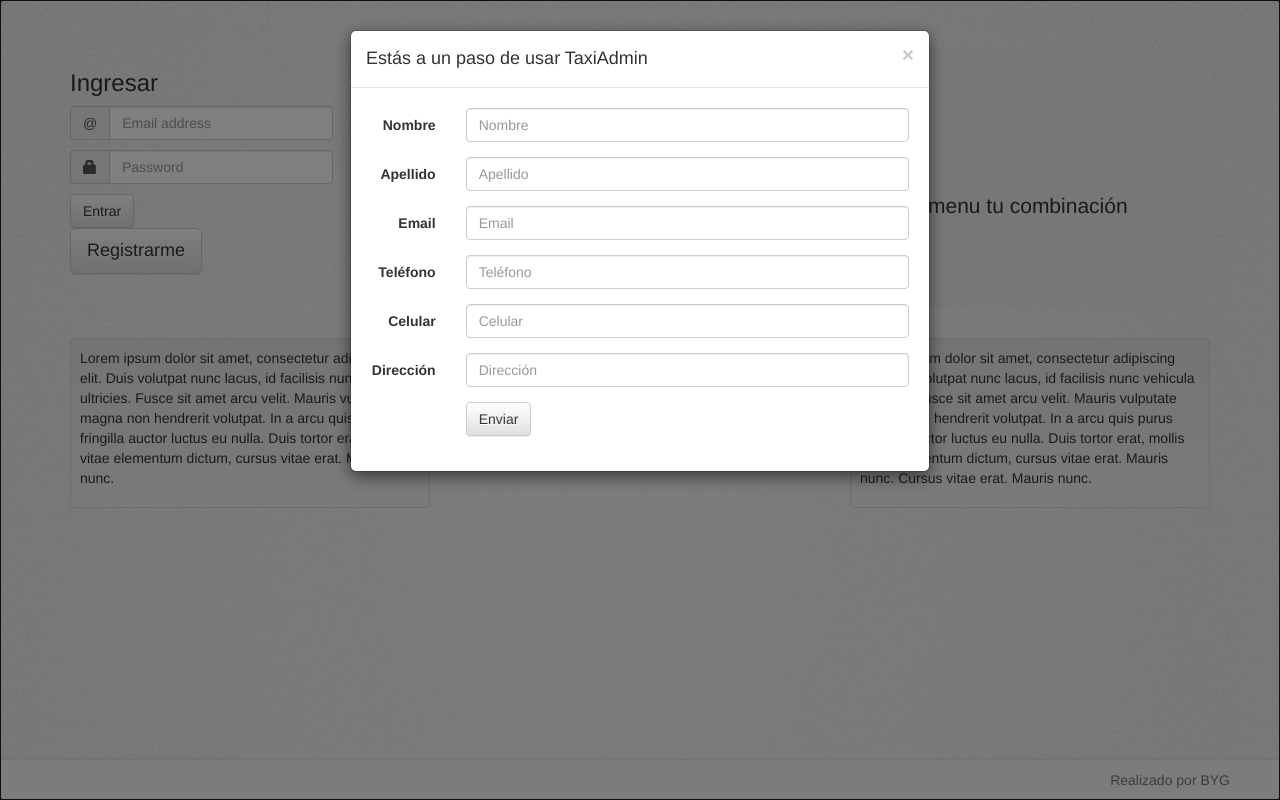
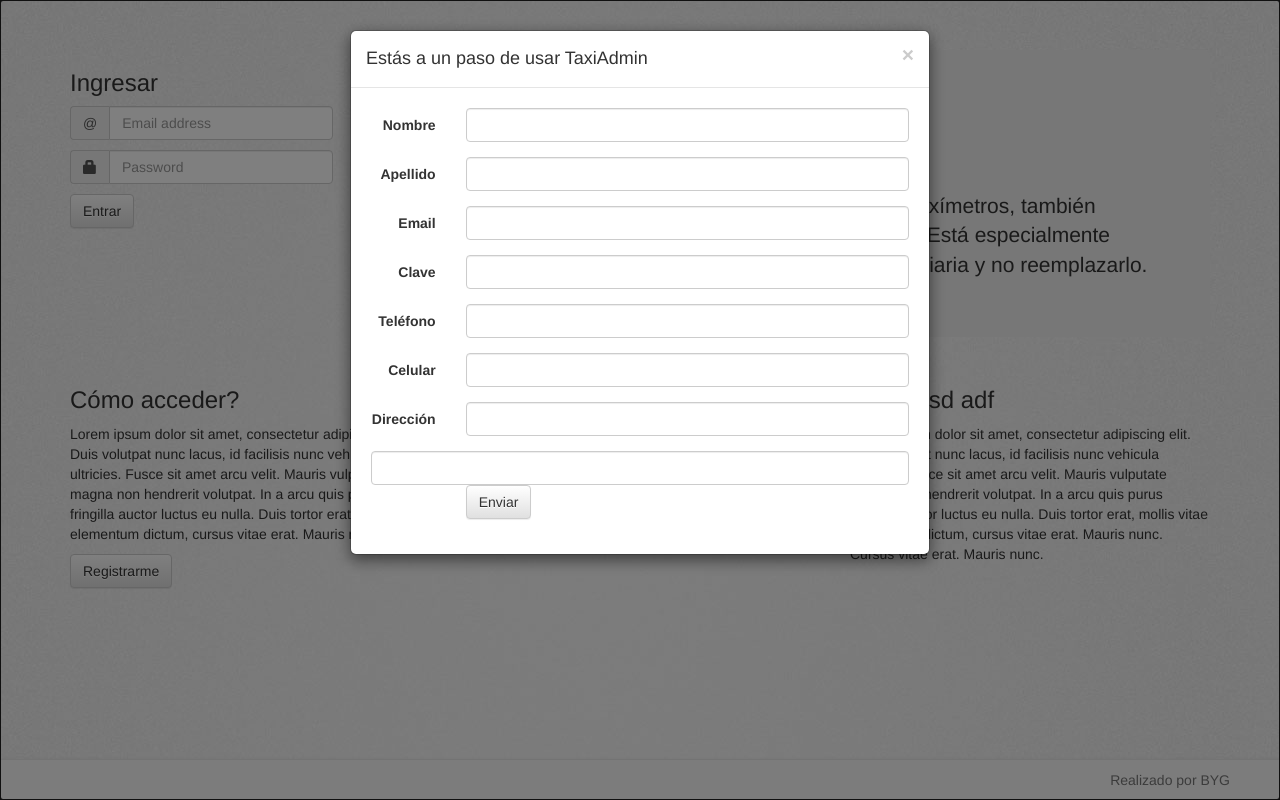
Before and after one commit to guyt101z/taxiadmin, a Symfony app: template src/TaxiAdmin/SitioBundle/Resources/views/Sitio/home.html.twig in a window 1280 px wide, after a click on "Registrarme". Run offline with Twig, Linux system fonts and the light colour scheme; the template is opened without the code that fills it, so the values that code supplies are empty; form fields are guessed from the names that the template uses; some libraries are stand-ins or nearby versions.

Commit message:
agregando e imprimiendo el formulario de registro

```diff
--- a/src/TaxiAdmin/SitioBundle/Resources/views/Sitio/home.html.twig
+++ b/src/TaxiAdmin/SitioBundle/Resources/views/Sitio/home.html.twig
@@ -18,36 +18,31 @@
 			</div>
 			<button class="btn btn-default" type="submit">Entrar</button>
 		</form>
-
-		<button class="btn btn-default btn-lg" data-toggle="modal" data-target="#myModal">
-			Registrarme
-		</button>
 	</div>
 
 	<div class="col-xs-13 col-md-9">
 		<div class="jumbotron">
-			<h1>Hola!</h1>
-			<p>Bienvenido a mi página de ejemplos, selecciona en el menu tu combinación predilecta y disfruta del ejemplo.
-				saludos</p>
+			<h1>Bienvenido</h1>
+			<p>TaxiAdmin, es un sistema para la administración de Taxímetros, también puede aplicar para Remises y automóviles de alquier.
+				Está especialmente diseñado para ayudar al administrador en su función diaria y no reemplazarlo.</p>
 			</div>
 		</div>
 	</div>
 
 	<div class="row">
 		<div class="col-md-4">
-			<div class="well well-sm">
-				<p>Lorem ipsum dolor sit amet, consectetur adipiscing elit. Duis volutpat nunc lacus, id facilisis nunc vehicula ultricies. Fusce sit amet arcu velit. Mauris vulputate magna non hendrerit volutpat. In a arcu quis purus fringilla auctor luctus eu nulla. Duis tortor erat, mollis vitae elementum dictum, cursus vitae erat. Mauris nunc. </p>
-			</div>
+			<h3>Cómo acceder?</h3>
+			<p>Lorem ipsum dolor sit amet, consectetur adipiscing elit. Duis volutpat nunc lacus, id facilisis nunc vehicula ultricies.
+			Fusce sit amet arcu velit. Mauris vulputate magna non hendrerit volutpat. In a arcu quis purus fringilla auctor luctus eu nulla. Duis tortor erat, mollis vitae elementum dictum, cursus vitae erat. Mauris nunc. </p>
+			<button class="btn btn-default" data-toggle="modal" data-target="#myModal"> Registrarme </button>
 		</div>
 		<div class="col-md-4">
-			<div class="well well-sm">
-				<p>Lorem ipsum dolor sit amet, consectetur adipiscing elit. Duis volutpat nunc lacus, id facilisis nunc vehicula ultricies. Fusce sit amet arcu velit. Mauris vulputate magna non hendrerit volutpat. In a arcu quis purus fringilla auctor luctus eu erat. Mauris nunc. </p>
-			</div>
+			<h3>Cómo funciona?</h3>
+			<p>Lorem ipsum dolor sit amet, consectetur adipiscing elit. Duis volutpat nunc lacus, id facilisis nunc vehicula ultricies. Fusce sit amet arcu velit. Mauris vulputate magna non hendrerit volutpat. In a arcu quis purus fringilla auctor luctus eu erat. Mauris nunc. </p>
 		</div>
 		<div class="col-md-4">
-			<div class="well well-sm">
-				<p>Lorem ipsum dolor sit amet, consectetur adipiscing elit. Duis volutpat nunc lacus, id facilisis nunc vehicula ultricies. Fusce sit amet arcu velit. Mauris vulputate magna non hendrerit volutpat. In a arcu quis purus fringilla auctor luctus eu nulla. Duis tortor erat, mollis vitae elementum dictum, cursus vitae erat. Mauris nunc. Cursus vitae erat. Mauris nunc. </p>
-			</div>
+			<h3>Ladsf asd adf</h3>
+			<p>Lorem ipsum dolor sit amet, consectetur adipiscing elit. Duis volutpat nunc lacus, id facilisis nunc vehicula ultricies. Fusce sit amet arcu velit. Mauris vulputate magna non hendrerit volutpat. In a arcu quis purus fringilla auctor luctus eu nulla. Duis tortor erat, mollis vitae elementum dictum, cursus vitae erat. Mauris nunc. Cursus vitae erat. Mauris nunc. </p>
 		</div>
 	</div>
 	{% endblock %}
@@ -64,50 +59,44 @@
 				</div>
 
 				<div class="modal-body">
-					<form class="form-horizontal" action="#" role="form">
+					<form class="form-horizontal" action="{{ path("usuario_create") }}" method="post" role="form">
 						<div class="form-group">
 							<label for="inputNombre" class="col-sm-2 control-label">Nombre</label>
-							<div class="col-sm-10">
-								<input type="text" class="form-control" id="inputNombre" placeholder="Nombre" required autofocus>
-							</div>
+							<div class="col-sm-10"> {{ form_widget(formUsuario.nombre) }} </div>
 						</div>
 						<div class="form-group">
 							<label for="inputApellido" class="col-sm-2 control-label">Apellido</label>
-							<div class="col-sm-10">
-								<input type="text" class="form-control" id="inputApellido" placeholder="Apellido" required>
-							</div>
+							<div class="col-sm-10"> {{ form_widget(formUsuario.apellido )}} </div>
 						</div>
 						<div class="form-group">
 							<label for="inputEmail" class="col-sm-2 control-label">Email</label>
-							<div class="col-sm-10">
-								<input type="email" class="form-control" id="inputEmail" placeholder="Email" required>
-							</div>
+							<div class="col-sm-10"> {{ form_widget(formUsuario.email )}} </div>
+						</div>
+						<div class="form-group">
+							<label for="inputClave" class="col-sm-2 control-label">Clave</label>
+							<div class="col-sm-10"> {{ form_widget(formUsuario.password )}} </div>
 						</div>
 						<div class="form-group">
 							<label for="inputTelefono" class="col-sm-2 control-label">Teléfono</label>
-							<div class="col-sm-10">
-								<input type="text" class="form-control" id="inputTelefono" placeholder="Teléfono">
-							</div>
+							<div class="col-sm-10"> {{ form_widget(formUsuario.telefono )}} </div>
 						</div>
 						<div class="form-group">
 							<label for="inputCelular" class="col-sm-2 control-label">Celular</label>
-							<div class="col-sm-10">
-								<input type="text" class="form-control" id="inputCelular" placeholder="Celular" required>
-							</div>
+							<div class="col-sm-10"> {{ form_widget(formUsuario.celular )}} </div>
 						</div>
 						<div class="form-group">
 							<label for="inputDireccion" class="col-sm-2 control-label">Dirección</label>
-							<div class="col-sm-10">
-								<input type="text" class="form-control" id="inputDireccion" placeholder="Dirección" required>
-							</div>
+							<div class="col-sm-10"> {{ form_widget(formUsuario.direccion )}} </div>
 						</div>
+
+						{{ form_widget(formUsuario._token) }}
+
 						<div class="form-group">
 							<div class="col-sm-offset-2 col-sm-10">
 								<button type="submit" class="btn btn-default">Enviar</button>
 							</div>
 						</div>
 					</form>
-
 				</div>
 			</div>
 		</div>
```
Also changed, not shown: src/TaxiAdmin/SitioBundle/Controller/SitioController.php (+23 -1 lines).
